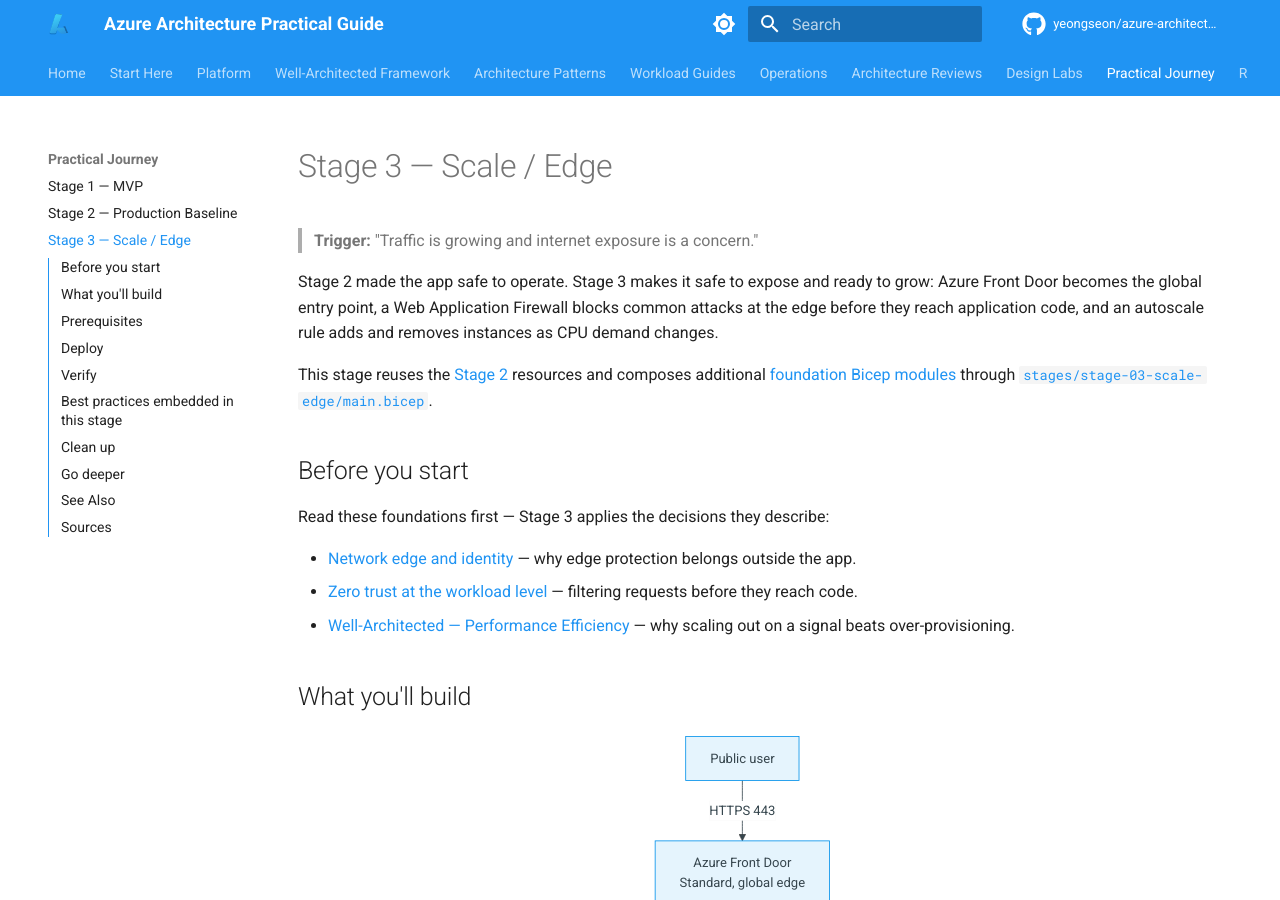
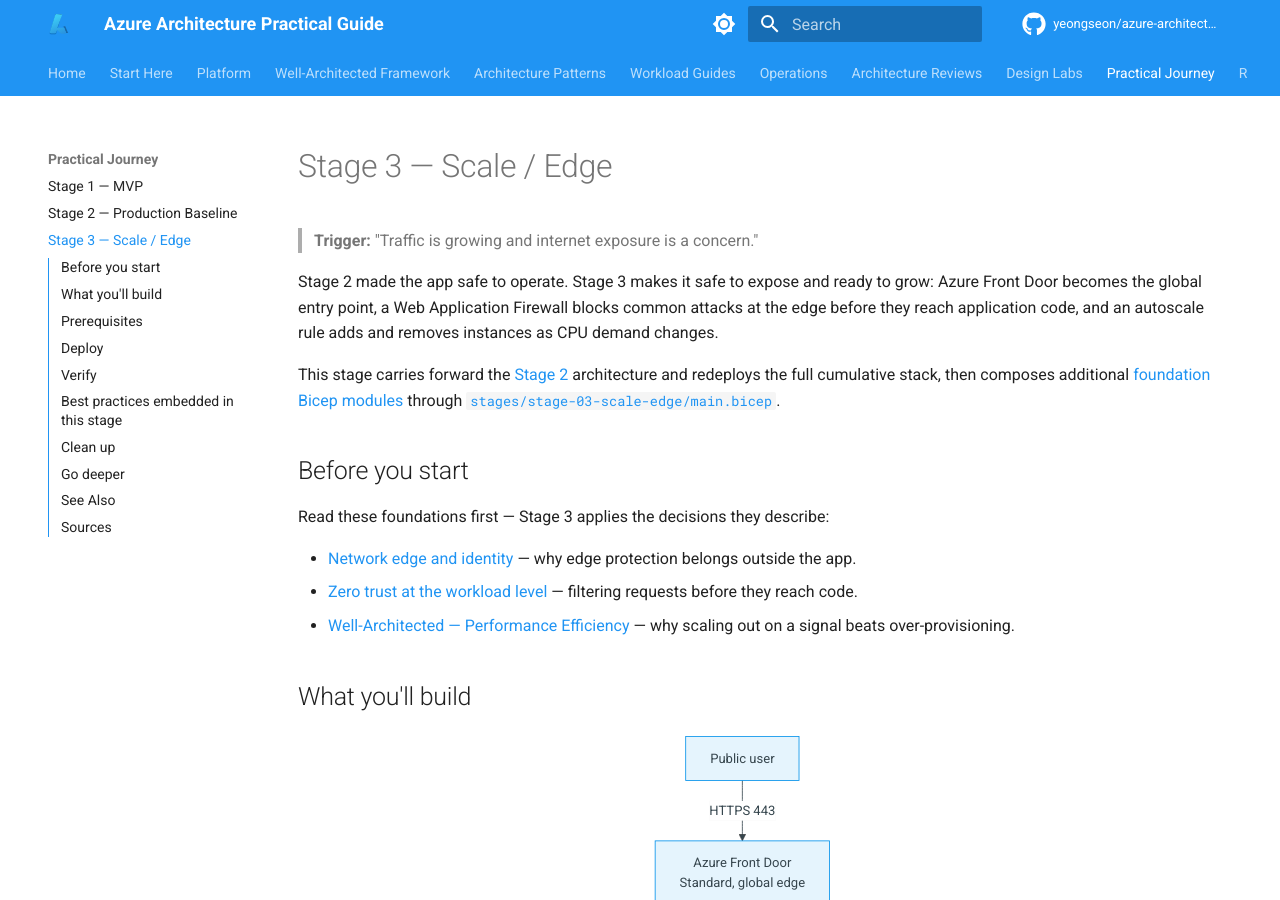
Before and after one commit to yeongseon/azure-architecture-practical-guide, an MkDocs documentation site: the page built from docs/practical-journey/stage-03-scale-edge.md, in a window 1280 px wide and 900 px high. Built offline with MkDocs 1.6.1 and Material for MkDocs 9.7.7, drawn with Linux system fonts in a browser that asks for light colours; comment, search, counter and statistics services are not loaded.

Commit message:
fix: clarify Stage 3 redeploys full cumulative stack (#17)

```diff
--- a/docs/practical-journey/stage-03-scale-edge.md
+++ b/docs/practical-journey/stage-03-scale-edge.md
@@ -13,7 +13,7 @@
 
 Stage 2 made the app safe to operate. Stage 3 makes it safe to expose and ready to grow: Azure Front Door becomes the global entry point, a Web Application Firewall blocks common attacks at the edge before they reach application code, and an autoscale rule adds and removes instances as CPU demand changes.
 
-This stage reuses the [Stage 2](stage-02-production-baseline.md) resources and composes additional [foundation Bicep modules](https://github.com/yeongseon/azure-architecture-practical-guide/tree/main/infra/bicep/modules) through [`stages/stage-03-scale-edge/main.bicep`](https://github.com/yeongseon/azure-architecture-practical-guide/tree/main/infra/bicep/stages/stage-03-scale-edge).
+This stage carries forward the [Stage 2](stage-02-production-baseline.md) architecture and redeploys the full cumulative stack, then composes additional [foundation Bicep modules](https://github.com/yeongseon/azure-architecture-practical-guide/tree/main/infra/bicep/modules) through [`stages/stage-03-scale-edge/main.bicep`](https://github.com/yeongseon/azure-architecture-practical-guide/tree/main/infra/bicep/stages/stage-03-scale-edge).
 
 ## Before you start
 
```
